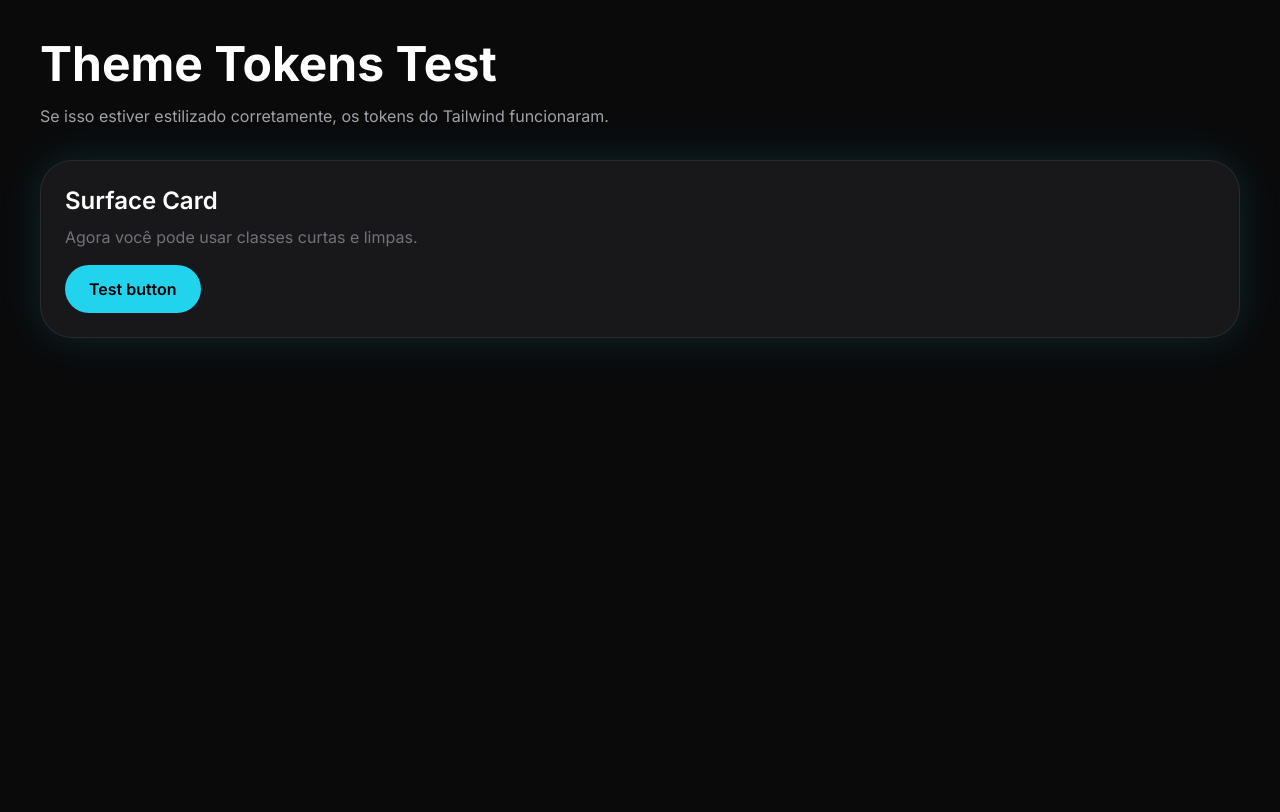
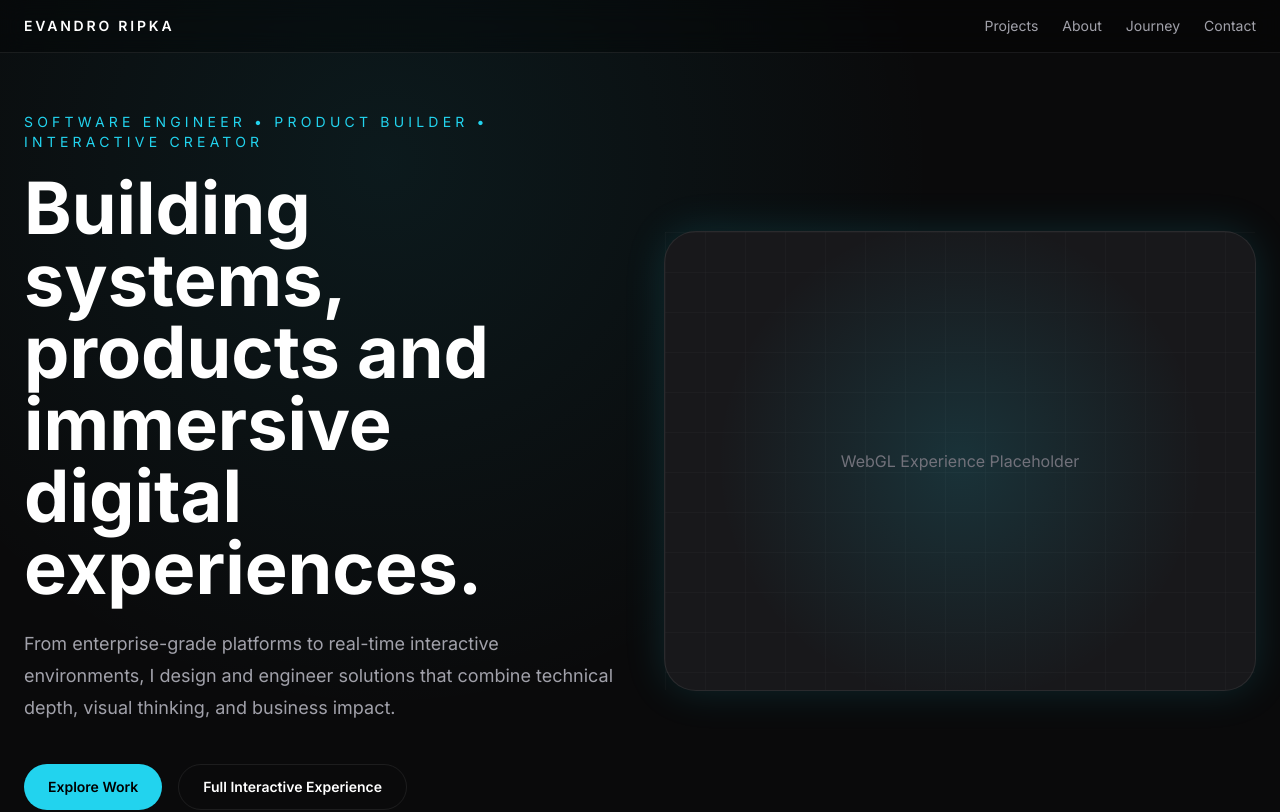
Before and after one commit to evandroripka/evandroripka.dev, a React (Vite) app: page / in a window 1280 px wide. Shown: the top 812 px of the page. Built offline with nearby package versions, Linux system fonts and the light colour scheme.

Commit message:
fix: restore homepage flow after theme token testing

```diff
--- a/src/App.jsx
+++ b/src/App.jsx
@@ -1,22 +1,5 @@
+import HomePage from './pages/HomePage'
+
 export default function App() {
-  return (
-    <div className="min-h-screen bg-bg-primary text-text-primary font-body p-10">
-      <h1 className="font-display text-5xl font-bold">Theme Tokens Test</h1>
-
-      <p className="mt-4 text-text-secondary">
-        Se isso estiver estilizado corretamente, os tokens do Tailwind funcionaram.
-      </p>
-
-      <div className="mt-8 rounded-panel border border-border bg-surface p-6 shadow-glow">
-        <h2 className="text-2xl font-semibold">Surface Card</h2>
-        <p className="mt-2 text-muted">
-          Agora você pode usar classes curtas e limpas.
-        </p>
-
-        <button className="mt-4 rounded-full bg-accent px-6 py-3 font-semibold text-black transition hover:bg-accent-hover">
-          Test button
-        </button>
-      </div>
-    </div>
-  )
+  return <HomePage />
 }
--- a/src/sections/HeroSection.jsx
+++ b/src/sections/HeroSection.jsx
@@ -3,36 +3,42 @@ import Button from '../components/ui/Button'
 export default function HeroSection() {
   return (
     <section className="relative flex min-h-screen items-center overflow-hidden px-6">
-      <div className="mx-auto grid max-w-content gap-10 pt-24 md:grid-cols-2 md:items-center">
-        <div>
-          <p className="mb-4 text-sm uppercase tracking-[0.25em] text-accent">
-            Software Engineer • Product Builder • Interactive Experience Creator
+      <div className="pointer-events-none absolute inset-0 bg-[radial-gradient(circle_at_30%_20%,rgba(34,211,238,0.08),transparent_50%)]" />
+
+      <div className="mx-auto grid max-w-content gap-12 pt-28 md:grid-cols-2 md:items-center">
+        <div className="relative z-10">
+          <p className="mb-5 text-sm uppercase tracking-[0.3em] text-accent">
+            Software Engineer • Product Builder • Interactive Creator
           </p>
 
-          <h1 className="max-w-3xl font-display text-5xl font-bold leading-tight md:text-7xl">
-            From sketches to scalable systems.
+          <h1 className="max-w-3xl font-display text-5xl font-bold leading-[1.05] md:text-7xl">
+            Building systems,
+            products and immersive
+            digital experiences.
           </h1>
 
-          <p className="mt-6 max-w-2xl text-base leading-7 text-text-secondary md:text-lg">
-            I build digital products, real-world systems, and immersive web experiences
-            that combine engineering, design, and business thinking.
+          <p className="mt-6 max-w-2xl text-lg leading-8 text-text-secondary">
+            From enterprise-grade platforms to real-time interactive environments,
+            I design and engineer solutions that combine technical depth,
+            visual thinking, and business impact.
           </p>
 
-          <div className="mt-8 flex flex-wrap gap-4">
+          <div className="mt-10 flex flex-wrap gap-4">
             <Button as="a" href="#projects" variant="primary">
-              View Projects
+              Explore Work
             </Button>
 
             <Button as="a" href="/experience" variant="secondary">
-              Enter Full Experience
+              Full Interactive Experience
             </Button>
           </div>
         </div>
 
-        <div className="relative h-[420px] rounded-panel border border-border bg-surface shadow-glow">
-          <div className="absolute inset-0 rounded-panel bg-[radial-gradient(circle_at_center,rgba(34,211,238,0.12),transparent_60%)]" />
+        <div className="relative h-[460px] rounded-panel border border-border bg-surface shadow-glow">
+          <div className="absolute inset-0 rounded-panel bg-[radial-gradient(circle_at_center,rgba(34,211,238,0.14),transparent_65%)]" />
+          <div className="absolute inset-0 opacity-[0.08] [background-image:linear-gradient(rgba(255,255,255,0.3)_1px,transparent_1px),linear-gradient(90deg,rgba(255,255,255,0.3)_1px,transparent_1px)] [background-size:40px_40px]" />
           <div className="absolute inset-0 flex items-center justify-center text-muted">
-            WebGL Scene Placeholder
+            WebGL Experience Placeholder
           </div>
         </div>
       </div>
```
